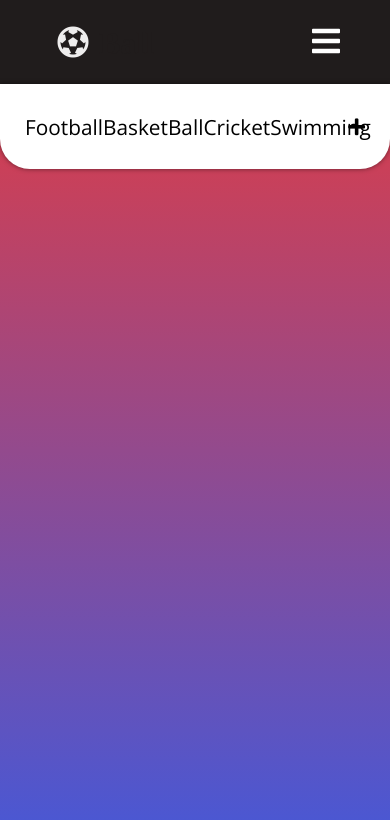
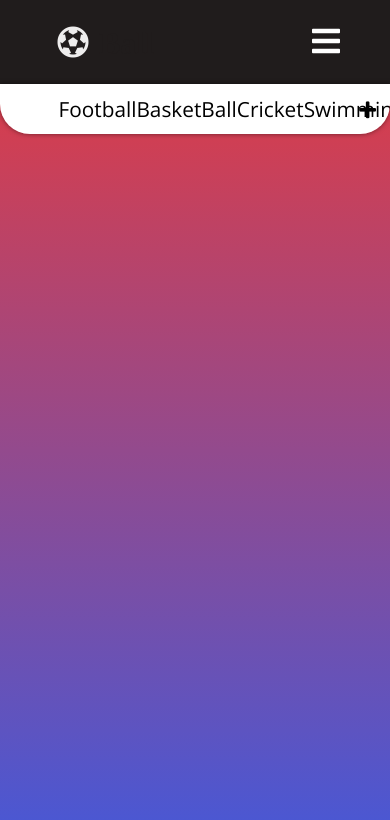
Before and after one commit to Kilatch/SportsWebsite, a React (Create React App) app: page /sports in a window 390 px wide. Shown: the top 820 px of the page. Built offline with nearby package versions, Linux system fonts and the light colour scheme.

Commit message:
fixed the sportsnavbar a bit, It still needs a bit of work

```diff
--- a/src/App.css
+++ b/src/App.css
@@ -4,6 +4,12 @@
     margin: 0;
     padding: 0;
     box-sizing: border-box;
+}
+
+.App{
+    display: flex;
+    flex-direction: column;
+    height: 100vh;
 }
 
 body{
--- a/src/Components/SportsNavBar.css
+++ b/src/Components/SportsNavBar.css
@@ -7,7 +7,7 @@
     overflow-x: hidden;
     height: 50px;
     margin: 0 50%;
-    transform: translate(-50%, 0);
+    transform: translate(-50%, 0%);
     border-radius: 0 0 30px 30px;
     box-shadow: 0 0 5px 0 rgba(0, 0, 0, 0.5);
 }
@@ -24,25 +24,26 @@
 }
 
 .hide{
-    display: none;
+    opacity: 0;
+    pointer-events: none;
 }
 
 .sports-nav-links li{
     list-style: none;
+    transition: all 0.2s ease-out;
 }
 
 .sports-nav-links li:hover{
     cursor: pointer;
     color:#4758d6;
     transition: all 0.2s ease-in;
-    transform: scale(1.1);
+    transform: scale(1.2);
 }
 
 .add-more{
     cursor: pointer;
     font-size: 1.2rem;
     transition: all 0.3s ease-out;
-
 }
 
 .add-more:hover{
@@ -58,6 +59,7 @@
     }
     .sports-nav-bar{
         width: 100%;
-        height: 100%;
+    }
+    .sports-nav-links li{
     }
 }
--- a/src/Components/SportsNavBar.js
+++ b/src/Components/SportsNavBar.js
@@ -19,7 +19,7 @@ const SportsNavBar = ({ sports }) => {
   }
 
   const animateSportsNavLinks = (fn) => {
-    const navBar = document.getElementById('sportsNavBar')
+    const navBar = document.getElementById('sportsNavLinks')
     setTimeout(() => {
       navBar.style.transform = `translateX(0%)`
       fn()
@@ -28,14 +28,14 @@ const SportsNavBar = ({ sports }) => {
   }
 
   return (
-    <div className="sports-nav-bar">
+    <div id="sportsNavBar" className="sports-nav-bar">
       <i
         onClick={() => {
           animateSportsNavLinks(previousSports)
         }}
         className={`fas fa-minus add-more ${currentPage <= 1 && 'hide'}`}
       ></i>
-      <ul id="sportsNavBar" className="sports-nav-links">
+      <ul id="sportsNavLinks" className="sports-nav-links">
         {currentSports.map((sport, index) => (
           <li key={index}>{sport}</li>
         ))}
```
